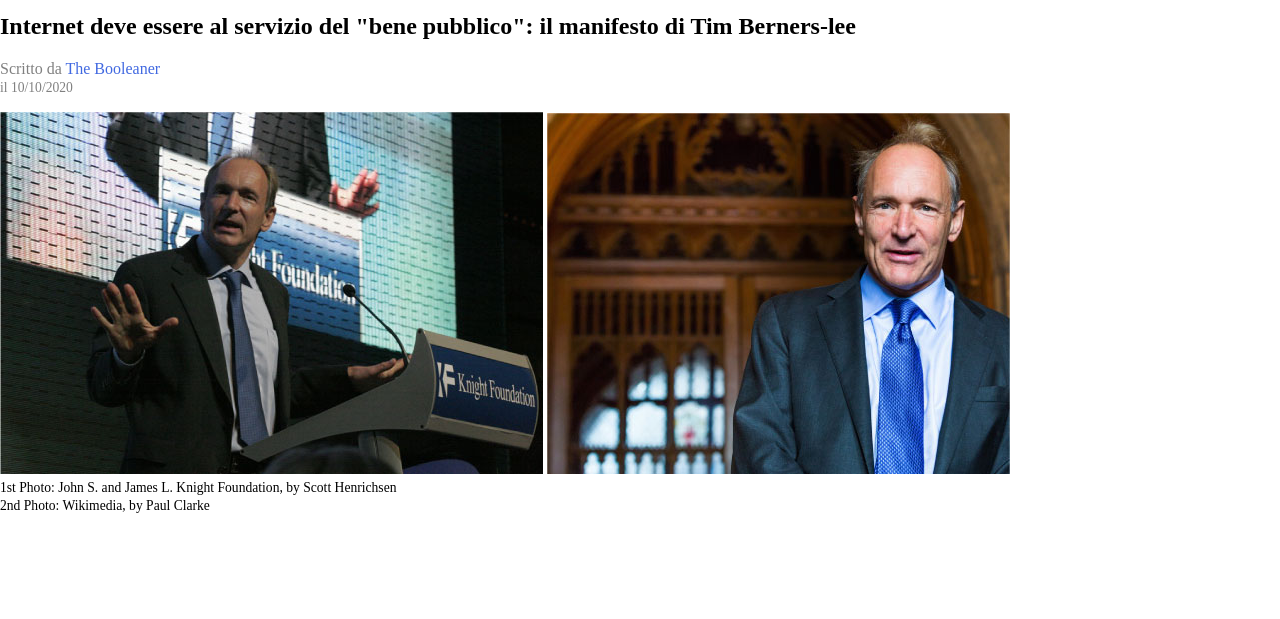
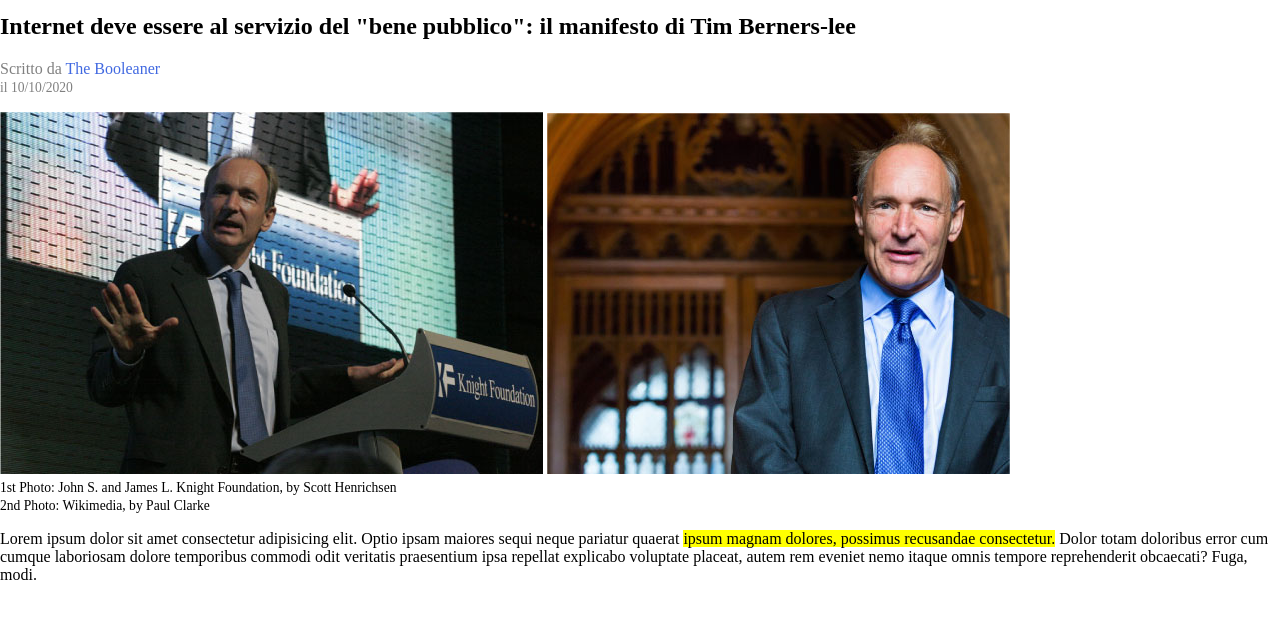
Before and after one commit to Moonatic89/html-css-booleaner, a plain HTML site: page index.html in a window 1280 px wide. Shown: the part 107-726 px from the top of the page. Drawn offline with Linux system fonts and the light colour scheme.

Commit message:
Main Text completed

```diff
--- a/css/style.css
+++ b/css/style.css
@@ -28,3 +28,7 @@ header {
 .small_text{
     font-size: 0.85rem;
 }
+
+#highlight{
+    background-color: yellow;
+}
--- a/index.html
+++ b/index.html
@@ -47,11 +47,28 @@
             </section>
             <!-- /Picutres -->
 
+            <section>
+                <p>
+                    Lorem ipsum dolor sit amet consectetur adipisicing elit.
+                    Optio ipsam maiores sequi neque pariatur quaerat <span id="highlight"> ipsum
+                    magnam dolores, possimus recusandae consectetur.</span> Dolor totam
+                    doloribus error cum cumque laboriosam dolore temporibus
+                    commodi odit veritatis praesentium ipsa repellat explicabo
+                    voluptate placeat, autem rem eveniet nemo itaque omnis
+                    tempore reprehenderit obcaecati? Fuga, modi.</p>
+
+            </section>
+            <!-- /main_text -->
+
             <section></section>
-<!-- /main_text -->
-<!-- /list -->
-<!-- /table -->
-<!-- /sub_text -->
+            <!-- /list -->
+
+            <section></section>
+            <!-- /table -->
+
+            <section></section>
+            <!-- /sub_text -->
+
         </main>
         <!-- /main -->
 
```
